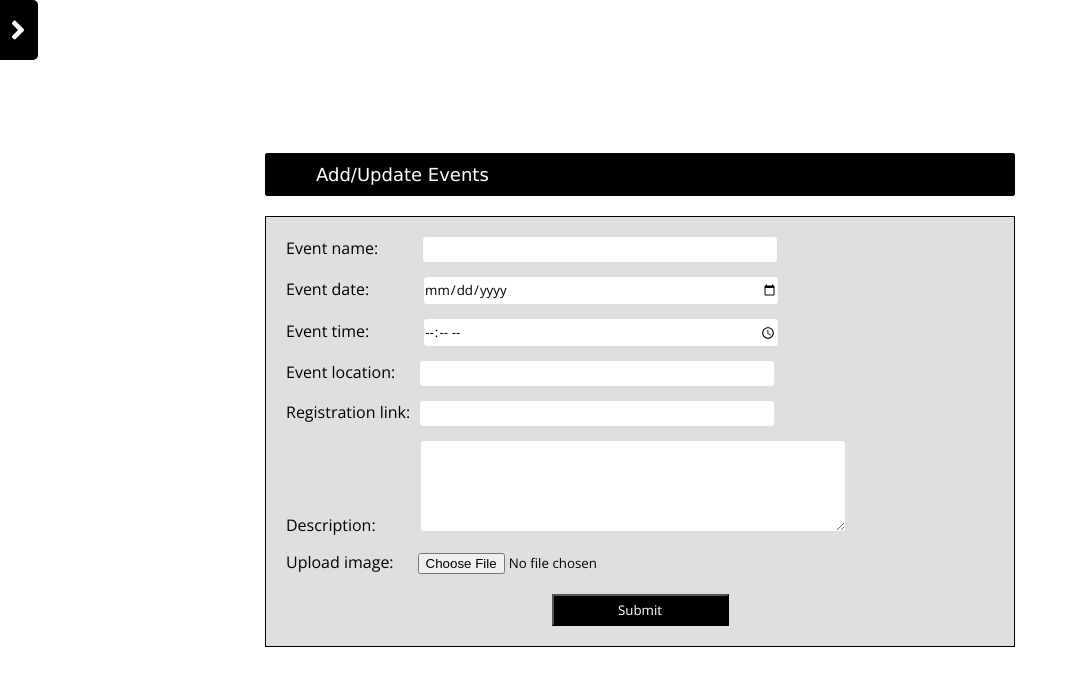
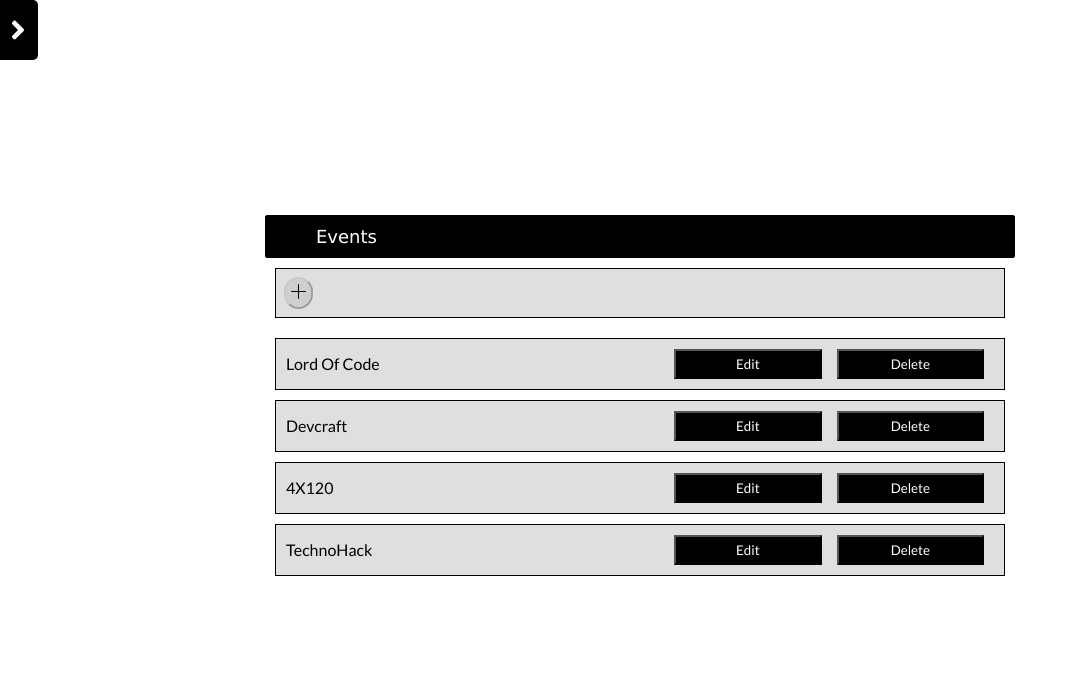
Before and after one commit to gdcmec/gdcdashboard, a React (Create React App) app: page /events in a window 1280 px wide. Shown: the top 686 px of the page, without its empty margins (0-1078 px from the left). Built offline with nearby package versions, Linux system fonts and the light colour scheme.

Commit message:
routed + icon to addevent page

```diff
--- a/package.json
+++ b/package.json
@@ -6,6 +6,7 @@
     "@testing-library/jest-dom": "^5.16.5",
     "@testing-library/react": "^13.4.0",
     "@testing-library/user-event": "^13.5.0",
+    "axios": "^1.3.4",
     "react": "^18.2.0",
     "react-dom": "^18.2.0",
     "react-icons": "^4.8.0",
--- a/src/App.css
+++ b/src/App.css
@@ -6,3 +6,11 @@
   padding: 0;
   font-family: 'Lato', sans-serif;
 }
+.heading{
+  justify-content: center;
+  align-items: center;
+  margin-block-start: -400px;
+    margin-block-end: 0px;
+    margin-inline-start: 100px;
+    margin-inline-end: -105px;
+}
--- a/src/App.js
+++ b/src/App.js
@@ -2,6 +2,8 @@ import React, { useState } from "react";
 import Navbar from "./components/Navbar";
 import { BrowserRouter, Routes, Route, Navigate } from "react-router-dom";
 import "./style/index.css";
+import "./App.css"
+import EventList from "./pages/EventList";
 import AddEvents from "./pages/AddEvents";
 
 function App() {
@@ -22,9 +24,11 @@ function App() {
             }
           />
           <Route path="/events" element={<div className={!navVisible ? "page" : "page page-with-navbar"}>
+                <EventList/>
+              </div>} />
+              <Route path="/addevent" element={<div className={!navVisible ? "page" : "page page-with-navbar"}>
                 <AddEvents/>
               </div>} />
-
 
         </Routes>
       </div>
--- a/src/pages/AddEvents.js
+++ b/src/pages/AddEvents.js
@@ -1,8 +1,35 @@
 import React from "react";
 import "../style/addEvents.css";
+import axios from 'axios'
+import { useState } from "react";
 
+// const AddEvents = ({ visible, show }) => {
+  const AddEvents = () => {
 
-const AddEvents = ({ visible, show }) => {
+    const [inputs,setInputs]=useState({
+      input1:"",
+      input5:"",
+      input2:"",
+      input3:"",
+      input4:"",
+      desc:"",
+      image:""
+    })
+
+    //  const [error,setError]= useState(null)
+
+    const handleSubmit= async (e) =>{
+      e.preventDefault()
+      // try{
+         await axios.post("/event/:id",inputs)
+      // }catch(err){
+      //   setError(err.response.data);
+      // }
+    }
+
+    const handleChange = e=>{
+    setInputs(prev=>({...prev,[e.target.name]:e.target.value}))
+    }
   return (
    <div className="main" >
     <div className="heading">
@@ -13,40 +40,40 @@ const AddEvents = ({ visible, show }) => {
       <div>
     <div >
         <label className="label">Event name:</label>
-        <input className="input1" type="text"/>
+        <input className="input1" name="input1" type="text" onChange={handleChange}/>
       </div>
       <div className="row">
         <label className="label">Event date:</label>
-        <input className="input5" type="date"/>
+        <input className="input5" name="input5" type="date" onChange={handleChange}/>
       </div>
 
       <div className="row">
         <label className="label">Event time:</label>
-        <input className="input2" type="time"/>
+        <input className="input2" name="input2" type="time" onChange={handleChange}/>
       </div>
 
       <div className="row">
         <label className="label">Event location:</label>
-        <input className="input3" type="text"/>
+        <input className="input3" name="input3" type="text" onChange={handleChange}/>
       </div>
       <div className="row">
         <label className="label">Registration link:</label>
-        <input className="input4" type="url"/>
+        <input className="input4" name="input4" type="url" onChange={handleChange}/>
       </div>
       <div className="row">
         <label className="label">Description:</label>
-        <textarea id="message" type="text"/>
+        <textarea id="message" type="text" name="desc" onChange={handleChange}/>
       </div>
       <div className="row">
       <label for="image" className="img">Upload image:</label>
-      <input type="file" id="image" name="image"/>
+      <input type="file" id="image" name="image" onChange={handleChange}/>
       </div>
 
 
       </div>
 
       <div className="btn">
-      <button className="button" type="submit">Submit</button>
+      <button className="button" type="submit" onClick={handleSubmit}>Submit</button>
       </div>
 
     </form>
--- /dev/null
+++ b/src/pages/EventList.js
@@ -0,0 +1,62 @@
+import React, { useEffect, useState } from 'react'
+ import { Link } from "react-router-dom";
+import '../style/events.css'
+ import { ReactComponent as PlusIcon } from '../plus-icon.svg';
+// // import './plus-icon.svg';
+// import { FaPlus } from 'react-icons/fa';
+
+
+const EventList = (ename,handleDelete,handleEdit,handleAdd) => {
+  //  const[events,setEvents]=useState([])
+    const eventlist=[{
+       ename:"Lord Of Code"
+          },
+   {
+       ename:"Devcraft"
+   },
+   {
+       ename:"4X120"
+   },
+   {
+       ename:"TechnoHack"
+   }
+   ]
+
+   // useEffect(async()=>{
+//   try{
+//     const data= (await axios.get("/events")).data
+//     setEvents(data)
+//   }catch(err){
+//     console.log(err);
+//   }
+// },[])
+
+  return (
+    <div className='main'>
+      <div className="heading">
+Events
+</div>
+    <ul className="allevents">
+        <li className="add-event" onClick={handleAdd}>
+        <div className="add-plus">
+        <Link to="/addevent" >
+           <button className='add' onClick={() => handleAdd()}><PlusIcon className="add-icon" /></button>
+         </Link>
+          </div>
+      </li>
+
+      {eventlist.map((e) => (
+        <li className="singleevent">
+          <span className="eventtext" key={e.id}>
+            {e.ename}
+          </span>
+          <button className='ed' onClick={() => handleEdit(e.id)}>Edit</button>
+          <button className='del' onClick={() => handleDelete(e.id)}>Delete</button>
+        </li>
+      ))}
+    </ul>
+    </div>
+  );
+};
+
+export default EventList;
--- a/src/style/addEvents.css
+++ b/src/style/addEvents.css
@@ -145,3 +145,9 @@
 .img{
   margin-right: 24px;
 }
+
+.button:hover{
+color: black;
+background-color: white;
+cursor: pointer;
+}
--- /dev/null
+++ b/src/style/events.css
@@ -0,0 +1,145 @@
+ul {
+    list-style: none;
+    padding: 0;
+    margin: 0;
+
+  }
+
+  li {
+    display: flex;
+    border: 1px solid black;
+    padding: 8px;
+    margin: 10px;
+    background-color: rgba(193, 189, 189, 0.492);
+    /* width: auto; */
+  }
+
+  .heading{
+    justify-content: space-between;
+    align-items: center;
+    border: 1px solid black;
+    padding: 10px;
+    padding-left: 50px;
+    padding-right: 50px;
+    width: 100%;
+    margin: auto;
+    border-radius: 2px;
+    font-family: 'Lucida Sans', 'Lucida Sans Regular', 'Lucida Grande', 'Lucida Sans Unicode', Geneva, Verdana, sans-serif;
+    font-size: large;
+    color: white;
+    background-color: black;
+  }
+  .main{
+    justify-content: center;
+    align-items: center;
+    width: 100%;
+    max-width: 800px; /* Optional: set a maximum width for the form */
+    margin: auto;
+  }
+
+  .singleevent {
+    display: flex;
+    justify-content: space-between;
+    align-items: center;
+    border: 1px solid black;
+    padding: 10px;
+  }
+
+  /* @media (max-width: 768px) {
+    .singleevent {
+      flex-direction: column;
+
+    }
+    .eventtext{
+        padding-right: auto;
+     }
+   .ed{
+    margin-bottom: 5px;
+   }
+  } */
+
+  .eventtext{
+
+     padding-right: auto;
+
+    flex: 1;
+
+  }
+
+  .ed{
+    padding: 5px;
+    padding-left: 60px;
+    padding-right: 60px;
+    margin-right: 15px;
+    color: white;
+    background-color: black;
+    margin-left: 10px;
+  }
+  .ed:hover,.del:hover{
+    color: black;
+    background-color: white;
+    cursor: pointer;
+  }
+  .del{
+    padding: 5px;
+    padding-left: 52px;
+    padding-right: 52px;
+    margin-right: 10px;
+    color: white;
+    background-color: black;
+    /* margin-left: 10px; */
+  }
+
+  .add-event{
+    margin-bottom: 20px;
+  }
+  .add-icon-container {
+    display: flex;
+    justify-content: flex-end;
+    align-items: center;
+    margin-left: auto;
+    padding-right: 20px;
+    width: 20px;
+  }
+
+  .add-icon {
+    width: 100%;
+    height: 25px;
+  }
+
+  .add-plus{
+    border-color: 1px solid white;
+  }
+
+  .add{
+    background-color:rgba(193, 189, 189, 0.492);
+    border-radius: 80px;
+    border-color: rgba(193, 189, 189, 0.492);
+  }
+
+  .add:hover{
+    color: white;
+    background-color: black;
+    cursor: pointer;
+  }
+
+  @media (max-width: 767px) {
+    .heading {
+      padding-left: 20px;
+      padding-right: 20px;
+    }
+    .ed{
+      padding: 5px;
+      padding-left: 20px;
+      padding-right: 20px;
+      margin-right: 15px;
+      margin-left: 10px;
+    }
+    .del{
+      padding: 5px;
+      padding-left: 16px;
+      padding-right: 16px;
+      margin-right: 15px;
+      margin-left: 10px;
+    }
+  }
```
Also changed, not shown: src/plus-icon.svg (added), 1 other file (tests, documents, lock files or other folders).
